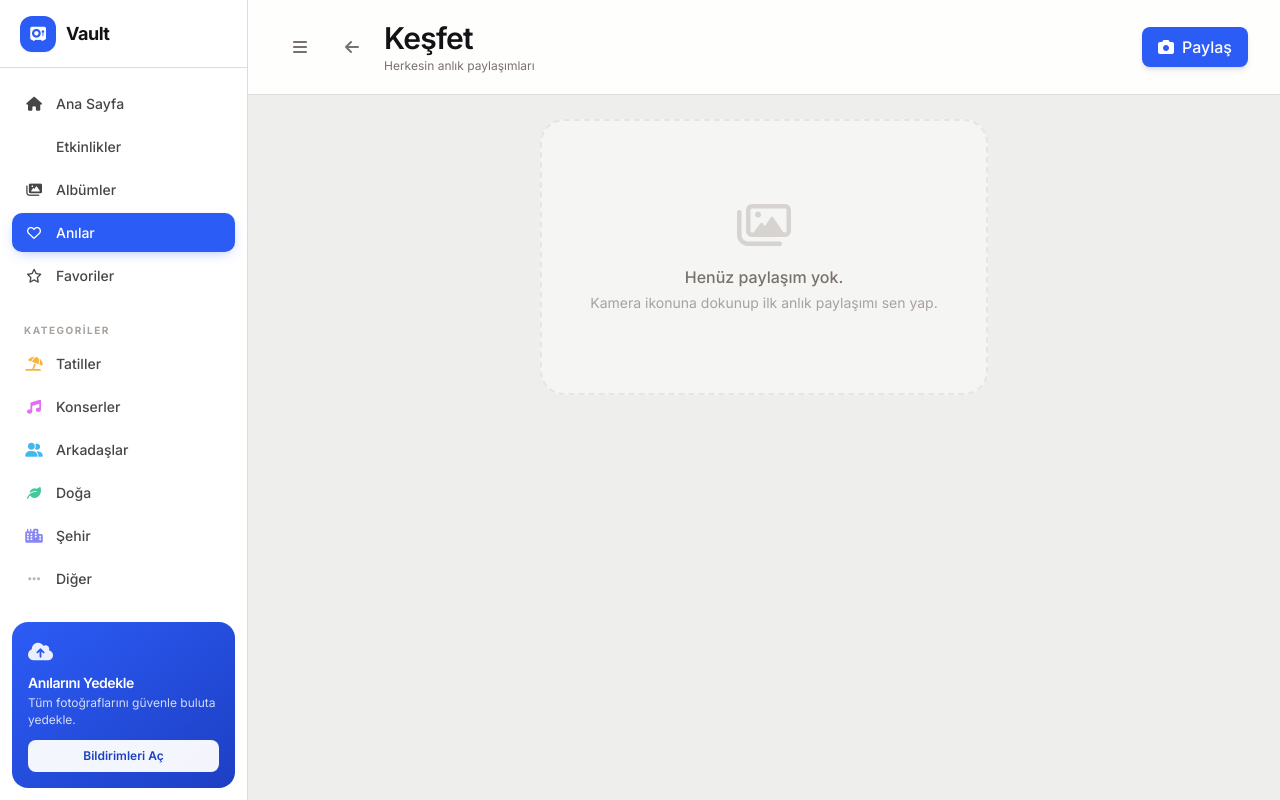
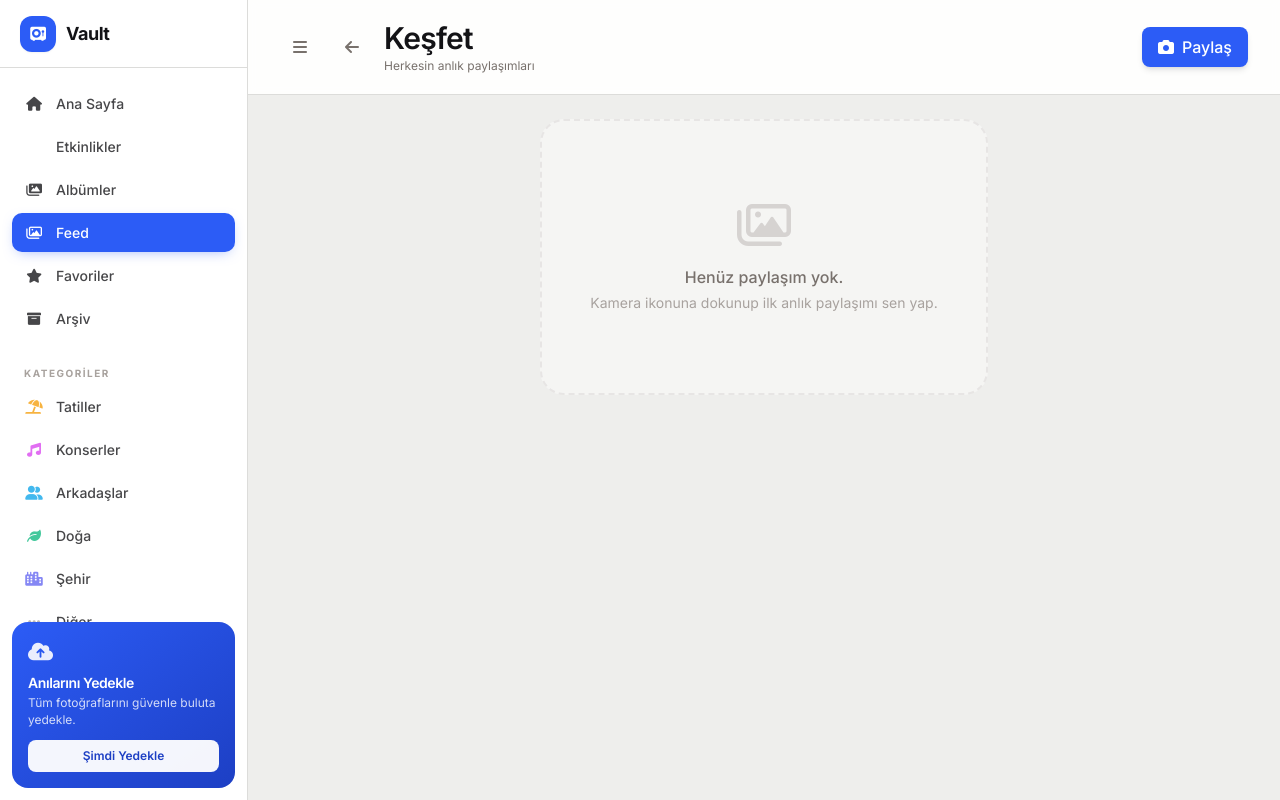
Before and after one commit to dunyacapraz/vault, a Flask app: template templates/feed.html in a window 1280 px wide. Run offline with Flask 3, Linux system fonts and the light colour scheme; the template is opened without the code that fills it, so the values that code supplies are empty; parts of the project's set-up code (start-up, migrations or seed data) failed here and were passed over; some libraries are stand-ins or nearby versions.

Commit message:
Update _sidebar.html

```diff
--- a/templates/_sidebar.html
+++ b/templates/_sidebar.html
@@ -29,21 +29,26 @@
                 <i class="fa-solid fa-images w-5 text-center shrink-0"></i>
                 <span class="sidebar-label">Albümler</span>
             </a>
-            <a href="/feed" title="Anılar"
+            <a href="/feed" title="Feed"
                class="sidebar-link {{ 'sidebar-link-active' if active == 'feed' else '' }}">
-                <i class="fa-regular fa-heart w-5 text-center shrink-0"></i>
-                <span class="sidebar-label">Anılar</span>
+                <i class="fa-regular fa-images w-5 text-center shrink-0"></i>
+                <span class="sidebar-label">Feed</span>
             </a>
-            <a href="/feed" title="Favoriler"
+            <a href="/favorites" title="Favoriler"
                class="sidebar-link {{ 'sidebar-link-active' if active == 'favorites' else '' }}">
-                <i class="fa-regular fa-star w-5 text-center shrink-0"></i>
+                <i class="fa-solid fa-star w-5 text-center shrink-0"></i>
                 <span class="sidebar-label">Favoriler</span>
             </a>
-            {% if user and user.is_admin %}
-            <a href="/admin" title="Arşiv / Yönetim"
-               class="sidebar-link {{ 'sidebar-link-active' if active == 'admin' else '' }}">
+            <a href="/archive" title="Arşiv"
+               class="sidebar-link {{ 'sidebar-link-active' if active == 'archive' else '' }}">
                 <i class="fa-solid fa-box-archive w-5 text-center shrink-0"></i>
                 <span class="sidebar-label">Arşiv</span>
+            </a>
+            {% if user and user.is_admin %}
+            <a href="/admin" title="Admin Paneli"
+               class="sidebar-link {{ 'sidebar-link-active' if active == 'admin' else '' }}">
+                <i class="fa-solid fa-user-shield w-5 text-center shrink-0"></i>
+                <span class="sidebar-label">Admin Paneli</span>
             </a>
             {% endif %}
         </nav>
@@ -68,8 +73,8 @@
             <i class="fa-solid fa-cloud-arrow-up text-xl mb-2 opacity-90"></i>
             <p class="font-display font-semibold text-sm leading-tight">Anılarını Yedekle</p>
             <p class="text-white/80 text-xs mt-1 leading-snug">Tüm fotoğraflarını güvenle buluta yedekle.</p>
-            <button onclick="openNotificationModal()" class="btn-press w-full bg-white/95 hover:bg-white text-[var(--amber-deep)] text-xs font-semibold rounded-lg py-2 mt-3 transition-colors">
-                Bildirimleri Aç
+            <button onclick="backupMemories(this)" class="btn-press w-full bg-white/95 hover:bg-white text-[var(--amber-deep)] text-xs font-semibold rounded-lg py-2 mt-3 transition-colors">
+                Şimdi Yedekle
             </button>
         </div>
     </div>
@@ -150,4 +155,17 @@
     function closeMobileSidebar() {
         document.documentElement.classList.remove('sidebar-mobile-open');
     }
+
+    function backupMemories(btn) {
+        const original = btn.textContent;
+        btn.disabled = true;
+        btn.innerHTML = '<span class="spinner inline-block align-middle" style="border-color: rgba(44,92,246,.3); border-top-color: var(--amber-deep);"></span>';
+        setTimeout(() => {
+            btn.disabled = false;
+            btn.textContent = original;
+            if (typeof showToast === 'function') {
+                showToast('Tüm anıların güvenle yedeklendi', 'success');
+            }
+        }, 900);
+    }
 </script>
```
